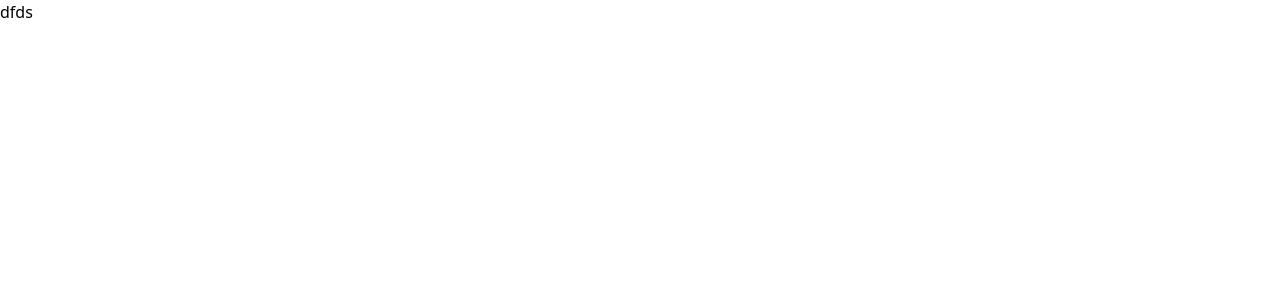
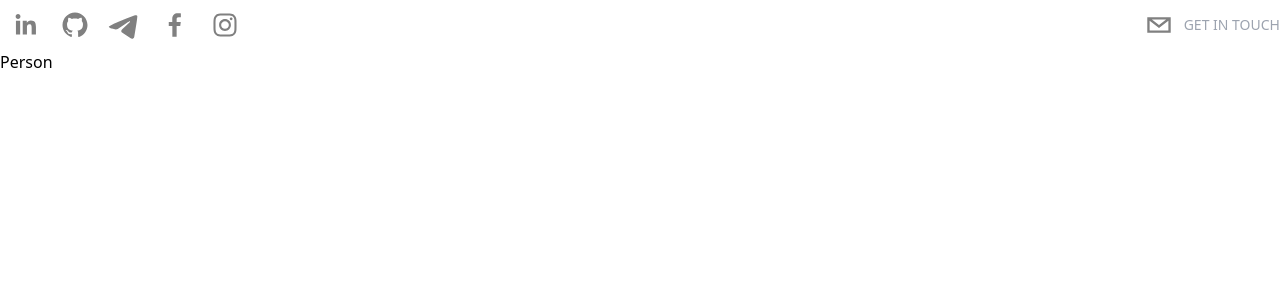
Before and after one commit to vakulio/portfolio, a Next.js app: page / in a window 1280 px wide. Shown: the top 300 px of the page. Built offline with nearby package versions, Linux system fonts and the light colour scheme.

Commit message:
create Header

```diff
--- /dev/null
+++ b/components/Header.tsx
@@ -0,0 +1,72 @@
+import React from "react"
+import { SocialIcon } from "react-social-icons"
+import { motion } from "framer-motion"
+
+type Props = {}
+
+const Header = (props: Props) => {
+	return (
+		<header className="sticky top-0 p-0 flex items-start justify-between max-w-7xl mx-auto xl:items-center">
+			<motion.div
+				initial={{
+					x: -500,
+					opacity: 0,
+					scale: 0.5
+				}}
+				animate={{
+					x: 0,
+					opacity: 1,
+					scale: 1
+				}}
+				transition={{
+					duration: 0.7
+				}}
+				className="flex flex-row items-center"
+			>
+				<SocialIcon
+                url="https://www.linkedin.com/in/uladzimir-vakula"
+                fgColor="gray"
+                bgColor="transparent" />
+				<SocialIcon
+                url="https://github.com/vakulio"
+                fgColor="gray"
+                bgColor="transparent"
+                 />
+				<SocialIcon
+                url="https://t.me/Uwaldemar"
+                fgColor="gray"
+                bgColor="transparent" />
+				<SocialIcon
+                url="https://www.facebook.com/vakulio"
+                fgColor="gray"
+                bgColor="transparent" />
+				<SocialIcon
+                url="https://www.instagram.com/mr.v_men/"
+                fgColor="gray"
+                bgColor="transparent" />
+			</motion.div>
+
+			<motion.div
+				initial={{
+					x: 500,
+					opacity: 0,
+					scale: 0.5
+				}}
+				animate={{
+					x: 0,
+					opacity: 1,
+					scale: 1
+				}}
+				transition={{
+					duration: 0.7
+				}}
+				className="flex flex-row items-center text-gray-300 cursor-pointer"
+			>
+				<SocialIcon className="cursor-pointer" network="email" fgColor="gray" bgColor="transparent" />
+				<p className="uppercase hidden md:inline-flex text-sm text-gray-400">Get In Touch</p>
+			</motion.div>
+		</header>
+	)
+}
+
+export default Header
--- /dev/null
+++ b/components/Person.tsx
@@ -0,0 +1,11 @@
+import React from 'react'
+
+type Props = {}
+
+const Person = (props: Props) => {
+  return (
+    <div>Person</div>
+  )
+}
+
+export default Person
--- a/package.json
+++ b/package.json
@@ -14,9 +14,11 @@
     "@types/react-dom": "18.0.9",
     "eslint": "8.28.0",
     "eslint-config-next": "13.0.4",
+    "framer-motion": "^7.6.9",
     "next": "13.0.4",
     "react": "18.2.0",
     "react-dom": "18.2.0",
+    "react-social-icons": "^5.15.0",
     "typescript": "4.9.3"
   },
   "devDependencies": {
--- a/pages/index.tsx
+++ b/pages/index.tsx
@@ -1,5 +1,7 @@
 import { NextPage } from 'next'
 import Head from 'next/head'
+import Header from '../components/Header'
+import Person from '../components/Person'
 
 
 const Home: NextPage = () => {
@@ -8,7 +10,11 @@
       <Head>
         <title>Vakulio Portfolio</title>
       </Head>
-      <h1 className='text-left top-1 decoration-clone'>dfds</h1>
+      <Header/>
+      <section>
+        <Person/>
+      </section>
+
     </div>
   )
 }
```
Also changed, not shown: 1 other file (tests, documents, lock files or other folders).
